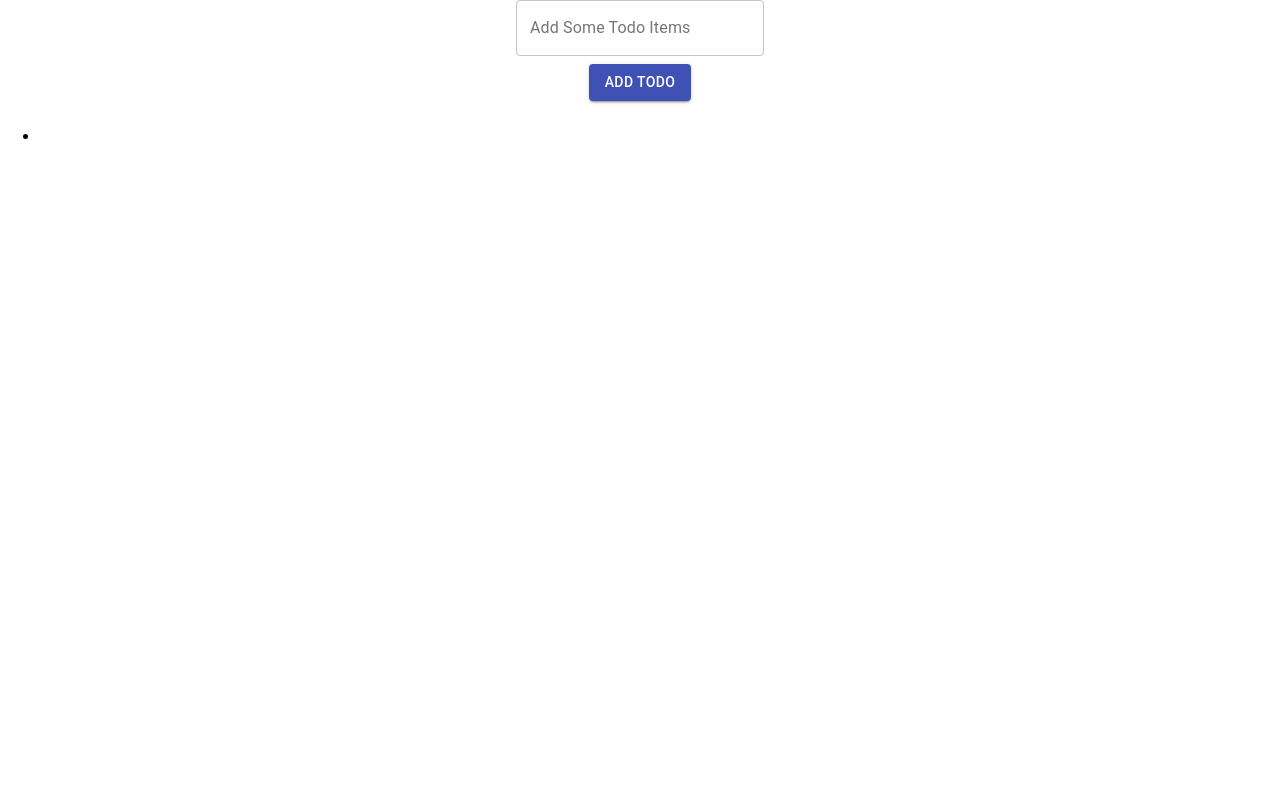
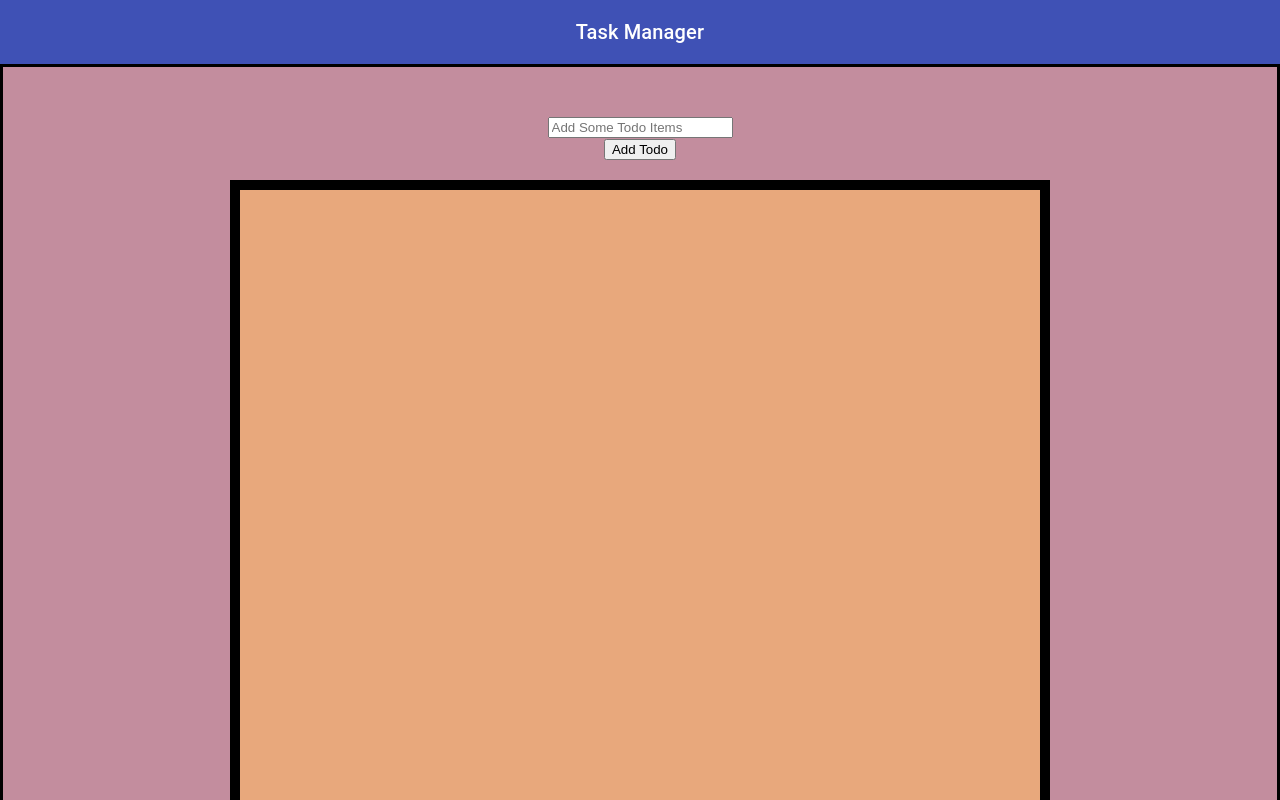
Before and after one commit to gbj1220/first-deployment, a React (Create React App) app: page / in a window 1280 px wide. Shown: the top 800 px of the page. Built offline with nearby package versions, Linux system fonts and the light colour scheme.

Commit message:
Initial commit

```diff
--- a/public/index.html
+++ b/public/index.html
@@ -1,20 +1,23 @@
 <!DOCTYPE html>
 <html lang="en">
+
 <head>
   <meta charset="utf-8" />
   <link rel="icon" href="%PUBLIC_URL%/favicon.ico" />
   <meta name="viewport" content="width=device-width, initial-scale=1" />
   <meta name="theme-color" content="#000000" />
-    <meta
-      name="description"
-      content="Web site created using create-react-app"
-    />
+  <meta name="description" content="Web site created using create-react-app" />
   <link rel="apple-touch-icon" href="%PUBLIC_URL%/logo192.png" />
   <!--
       manifest.json provides metadata used when your web app is installed on a
       user's mobile device or desktop. See https://developers.google.com/web/fundamentals/web-app-manifest/
     -->
   <link rel="manifest" href="%PUBLIC_URL%/manifest.json" />
+
+  <script src="https://cdn.jsdelivr.net/npm/bootstrap@5.0.1/dist/js/bootstrap.bundle.min.js"
+    integrity="sha384-gtEjrD/SeCtmISkJkNUaaKMoLD0//ElJ19smozuHV6z3Iehds+3Ulb9Bn9Plx0x4"
+    crossorigin="anonymous"></script>
+
   <!--
       Notice the use of %PUBLIC_URL% in the tags above.
       It will be replaced with the URL of the `public` folder during the build.
@@ -26,6 +29,7 @@
     -->
   <title>React App</title>
 </head>
+
 <body>
   <noscript>You need to enable JavaScript to run this app.</noscript>
   <div id="root"></div>
@@ -40,4 +44,5 @@
       To create a production bundle, use `npm run build` or `yarn build`.
     -->
 </body>
+
 </html>
--- a/src/App.css
+++ b/src/App.css
@@ -1,38 +1,41 @@
-.App {
-  text-align: center;
-}
-
-.App-logo {
-  height: 40vmin;
-  pointer-events: none;
-}
-
-@media (prefers-reduced-motion: no-preference) {
-  .App-logo {
-    animation: App-logo-spin infinite 20s linear;
-  }
-}
-
-.App-header {
-  background-color: #282c34;
-  min-height: 100vh;
+.buttons {
   display: flex;
   flex-direction: column;
   align-items: center;
-  justify-content: center;
-  font-size: calc(10px + 2vmin);
-  color: white;
+  margin-bottom: 20px;
+  margin-top: 50px;
 }
 
-.App-link {
-  color: #61dafb;
+.todo-list {
+  border-style: solid;
+  border-width: 10px;
+  height: 800px;
+  width: 800px;
+  text-align: center;
+  background-color: #e8a87c;
 }
 
-@keyframes App-logo-spin {
-  from {
-    transform: rotate(0deg);
-  }
-  to {
-    transform: rotate(360deg);
-  }
+.list-group-item {
+  border-style: solid;
+  list-style-type: none;
+  display: flex;
+  justify-content: space-between;
 }
+
+.main-todo-list {
+  display: flex;
+  justify-content: center;
+}
+
+.list-group {
+  display: grid;
+}
+
+.buttons-and-items {
+  border-style: solid;
+  background-color: #c38d9e;
+}
+
+.header {
+  background-color: #c38d9e;
+}
--- a/src/App.js
+++ b/src/App.js
@@ -1,15 +1,17 @@
-import React, { useState } from "react";
+import React, { useState, useEffect } from "react";
 import { TodoInputContext, TodoListContext } from "./context/Context";
 import { v4 as uuidv4 } from "uuid";
 import TodoInput from "./components/TodoInput";
-import TodoList from "./components/TodoList";
+import TodoList from "./components/TodoList/TodoList";
+import Header from "./components/Header";
 
 function App() {
   const initialTodos = window.localStorage.getItem("todos")
     ? JSON.parse(window.localStorage.getItem("todos"))
     : [];
 
-  const [todoArray, setTodoArray] = useState([initialTodos]);
+  const [todoArray, setTodoArray] = useState(initialTodos);
+  const [todoID, setTodoID] = useState(null);
 
   const addTodo = (todo) => {
     let updatedTodoArray = [
@@ -22,26 +24,34 @@ function App() {
     setTodoArray(updatedTodoArray);
   };
 
-  const showTodoInput = () => {
-    return (
-      <TodoInputContext.Provider value={{ addTodo, todoArray }}>
-        <TodoInput />
-      </TodoInputContext.Provider>
-    );
+  const deleteTodoById = (id) => {
+    let newArray = todoArray.filter((todo) => id !== todo.id);
+    setTodoArray(newArray);
   };
 
-  const showTodoList = () => {
-    return (
-      <TodoListContext.Provider value={{ todoArray }}>
-        <TodoList />
-      </TodoListContext.Provider>
-    );
-  };
+  useEffect(() => {
+    window.localStorage.setItem("todos", JSON.stringify(todoArray));
+  }, [todoArray]);
 
   return (
-    <div className='App' style={{ textAlign: "center" }}>
-      {showTodoInput()}
-      {showTodoList()}
+    <div className='main-container'>
+      <div className='App'>
+        <div className='header'>
+          <Header />
+        </div>
+        <div className='buttons-and-items'>
+          <div>
+            <TodoInputContext.Provider value={{ todoArray, addTodo }}>
+              <TodoInput />
+            </TodoInputContext.Provider>
+          </div>
+          <div>
+            <TodoListContext.Provider value={{ todoArray, deleteTodoById }}>
+              <TodoList />
+            </TodoListContext.Provider>
+          </div>
+        </div>
+      </div>
     </div>
   );
 }
--- /dev/null
+++ b/src/components/Header.js
@@ -0,0 +1,41 @@
+import React from "react";
+import { makeStyles } from "@material-ui/core/styles";
+import AppBar from "@material-ui/core/AppBar";
+import Toolbar from "@material-ui/core/Toolbar";
+import Typography from "@material-ui/core/Typography";
+import Button from "@material-ui/core/Button";
+import IconButton from "@material-ui/core/IconButton";
+import MenuIcon from "@material-ui/icons/Menu";
+
+const useStyles = makeStyles((theme) => ({
+  root: {
+    flexGrow: 1,
+  },
+  menuButton: {
+    marginRight: theme.spacing(2),
+  },
+  title: {
+    flexGrow: 1,
+  },
+}));
+
+function Header() {
+  const classes = useStyles();
+  return (
+    <div className={classes.root} id='header'>
+      <AppBar position='static'>
+        <Toolbar>
+          <Typography
+            variant='h6'
+            className={classes.title}
+            style={{ textAlign: "center" }}
+          >
+            Task Manager
+          </Typography>
+        </Toolbar>
+      </AppBar>
+    </div>
+  );
+}
+
+export default Header;
--- a/src/components/TodoInput.js
+++ b/src/components/TodoInput.js
@@ -1,26 +1,9 @@
 import React, { useState, useContext } from "react";
 import { TodoInputContext } from "../context/Context";
 import { Button, TextField } from "@material-ui/core";
-import { makeStyles } from "@material-ui/core/styles";
-
-const useStyles = makeStyles((theme) => ({
-  submitButton: {
-    "& > *": {
-      margin: theme.spacing(1),
-    },
-  },
-  textField: {
-    "&>*": {
-      margin: theme.spacing(1),
-      width: "25ch",
-    },
-  },
-}));
 
 function TodoInput() {
-  const classes = useStyles();
-
-  const { addTodo, todoArray } = useContext(TodoInputContext);
+  const { addTodo, clearItems } = useContext(TodoInputContext);
   const [todo, setTodo] = useState("");
 
   const handleOnSubmit = (e) => {
@@ -29,22 +12,29 @@ function TodoInput() {
     setTodo("");
   };
   return (
-    <div style={{ textAlign: "center" }}>
+    <div>
       <form action='submit' onSubmit={handleOnSubmit}>
-        <div>
-          <TextField
+        <div className='buttons'>
+          <input
+            className='input-field'
             id='outlined-basic'
-            label='Add Some Todo Items'
+            placeholder='Add Some Todo Items'
             variant='outlined'
             type='text'
             value={todo}
             onChange={(e) => setTodo(e.target.value)}
           />
-        </div>
-        <div className={classes.submitButton}>
-          <Button type='submit' variant='contained' color='primary'>
-            Add Todo
-          </Button>
+
+          <span>
+            <button
+              id='add-btn'
+              type='submit'
+              variant='contained'
+              color='primary'
+            >
+              Add Todo
+            </button>
+          </span>
         </div>
       </form>
     </div>
--- a/src/components/TodoList.js
+++ /dev/null
@@ -1,49 +0,0 @@
-import React, { useContext, useState } from "react";
-import DeleteIcon from "@material-ui/icons/Delete";
-import FolderIcon from "@material-ui/icons/Folder";
-import { makeStyles } from "@material-ui/core/styles";
-import { TodoListContext } from "../context/Context";
-import {
-  List,
-  ListItem,
-  ListItemAvatar,
-  ListItemText,
-  Avatar,
-  IconButton,
-  lighten,
-} from "@material-ui/core";
-
-function TodoList() {
-  const { todoArray } = useContext(TodoListContext);
-
-  const getTodos = () => {
-    return todoArray.map((todo) => {
-      return (
-        <div>
-          <ul>
-            <li>{todo.todo}</li>
-          </ul>
-        </div>
-      );
-    });
-  };
-
-  const useStyles = makeStyles((theme) => ({
-    root: {
-      flexGrow: 1,
-      maxWidth: 752,
-    },
-    demo: {
-      backgroundColor: theme.palette.background.paper,
-    },
-    title: {
-      margin: theme.spacing(4, 0, 2),
-    },
-  }));
-
-  const classes = useStyles();
-
-  return <div>{getTodos()}</div>;
-}
-
-export default TodoList;
--- /dev/null
+++ b/src/components/TodoList/TodoList.js
@@ -0,0 +1,32 @@
+import React, { useContext } from "react";
+import { TodoListContext } from "../../context/Context";
+
+import "../../App.css";
+
+function TodoList() {
+  const { todoArray, deleteTodoById } = useContext(TodoListContext);
+  return (
+    <div className='main-todo-list'>
+      <div className='todo-list'>
+        {todoArray.map((todo) => {
+          return (
+            <ul class='list-group'>
+              <li class='list-group-item'>
+                {todo.todo}
+
+                <button
+                  className='delete-btn'
+                  onClick={() => deleteTodoById(todo.id)}
+                >
+                  Delete
+                </button>
+              </li>
+            </ul>
+          );
+        })}
+      </div>
+    </div>
+  );
+}
+
+export default TodoList;
```
Lines whose indentation alone changed are shown as unchanged.
